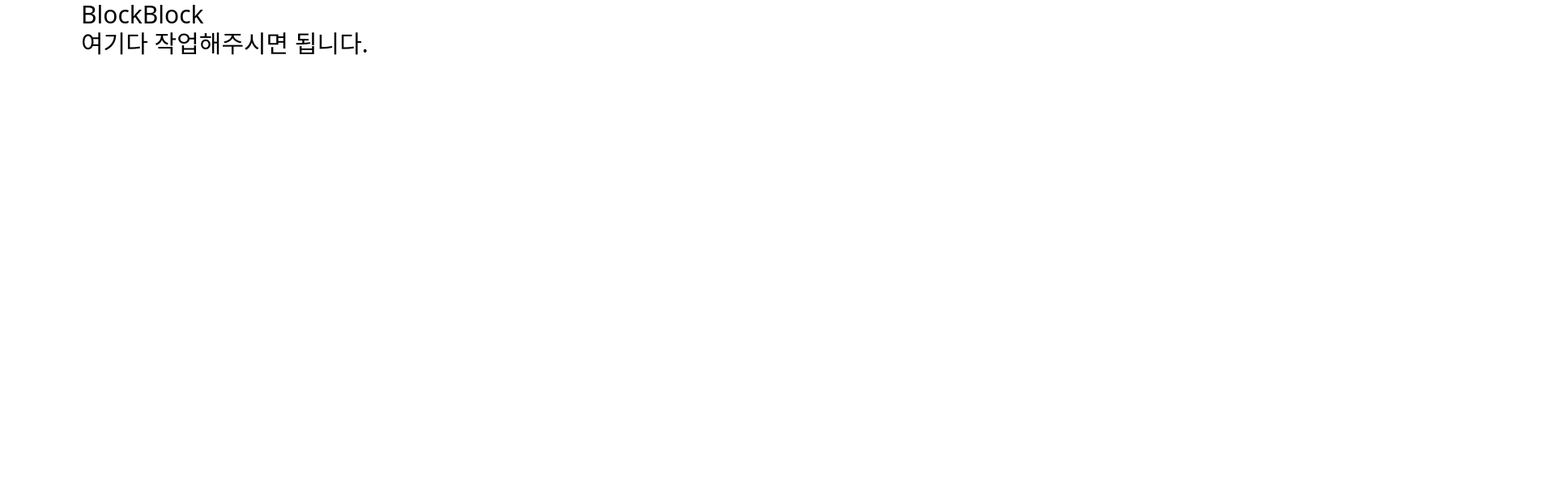
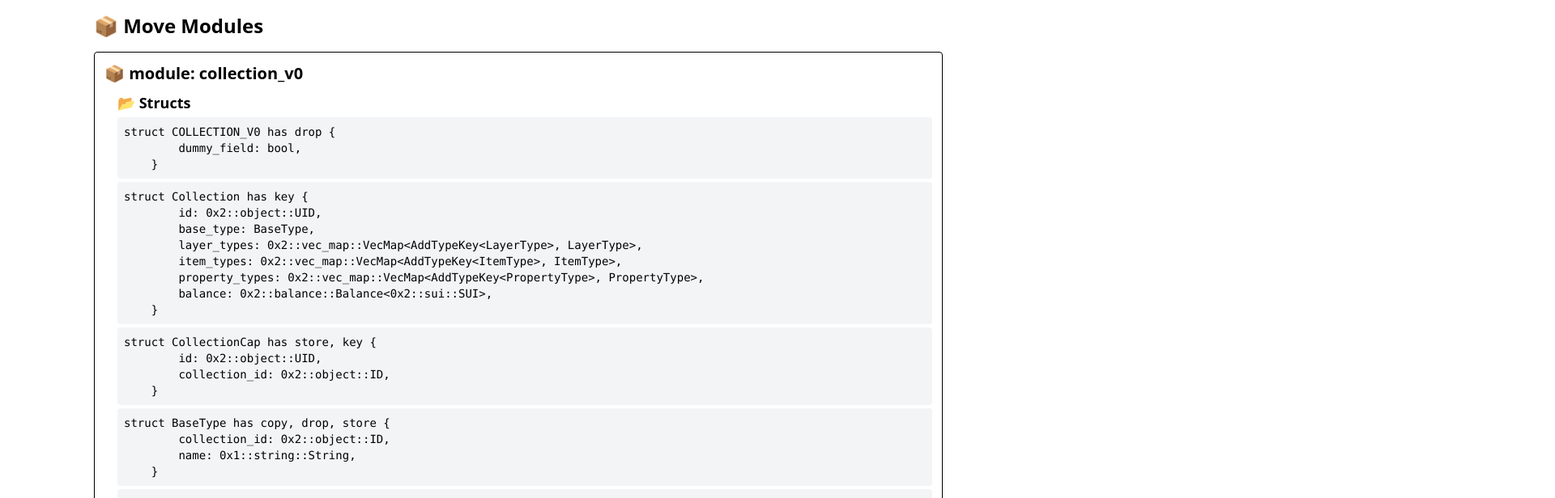
Before and after one commit to BlockBlockYonsei/SuiMoveScratch, a React (Vite) app: page / in a window 1280 px wide. Shown: the top 616 px of the page at 81% size, 1920 px wide, since content can reach past the window. Built offline with nearby package versions, Linux system fonts and the light colour scheme; what @mysten/dapp-kit would draw is missing.

Commit message:
Add Module Parsing

```diff
--- a/src/pages/PackageViewer2/Main.tsx
+++ b/src/pages/PackageViewer2/Main.tsx
@@ -1,23 +1,56 @@
-import { useEffect, useState } from "react";
+import { useEffect, useState } from "react"
 
 export default function Main() {
-  const [sourceCode, setSourceCode] = useState(null);
+  const [sourceCode, setSourceCode] = useState<Record<string, string> | null>(null)
 
   useEffect(() => {
     fetch("/move_source_code.json")
       .then((res) => res.json())
       .then((data) => {
-        setSourceCode(data);
-        console.log(data);
+        setSourceCode(data)
       })
       .catch((err) => {
-        console.error("Failed to load JSON:", err);
-      });
-  }, []);
+        console.error("Failed to load JSON:", err)
+      })
+  }, [])
+
   return (
-    <div>
-      <div className="text-3xl">BlockBlock</div>
-      <div className="text-3xl">여기다 작업해주시면 됩니다.</div>
+    <div className="p-4">
+      <h1 className="text-2xl font-bold mb-4">📦 Move Modules</h1>
+      {sourceCode ? (
+        Object.entries(sourceCode).map(([key, value]) => (
+          <ModulePreview key={key} name={key} code={value} />
+        ))
+      ) : (
+        <p>Loading...</p>
+      )}
     </div>
-  );
+  )
 }
+
+function ModulePreview({ name, code }: { name: string; code: string }) {
+  const structs = code.match(/struct\s+\w+\s+has[^{]+\{[^}]+\}/g) || []
+  const functions = code.match(/(?:public|entry|friend)?\s*fun\s+\w+\([^)]*\)\s*[:]?[^}]*\{[^}]*\}/g) || []
+
+  return (
+    <div className="border rounded p-3 mb-6 shadow">
+      <h2 className="text-xl font-semibold mb-2">📦 module: {name}</h2>
+      <div className="pl-4 mb-2">
+        <h3 className="text-lg font-bold">📂 Structs</h3>
+        {structs.length > 0 ? (
+          structs.map((s, i) => <pre key={i} className="text-sm bg-gray-100 p-2 rounded my-1">{s}</pre>)
+        ) : (
+          <p className="text-gray-500">No structs found</p>
+        )}
+      </div>
+      <div className="pl-4">
+        <h3 className="text-lg font-bold">⚙️ Functions</h3>
+        {functions.length > 0 ? (
+          functions.map((f, i) => <pre key={i} className="text-sm bg-gray-100 p-2 rounded my-1">{f}</pre>)
+        ) : (
+          <p className="text-gray-500">No functions found</p>
+        )}
+      </div>
+    </div>
+  )
+}
```
